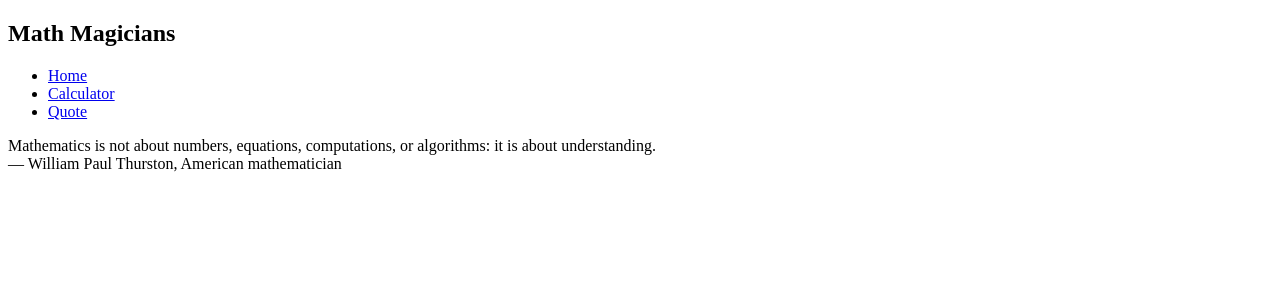
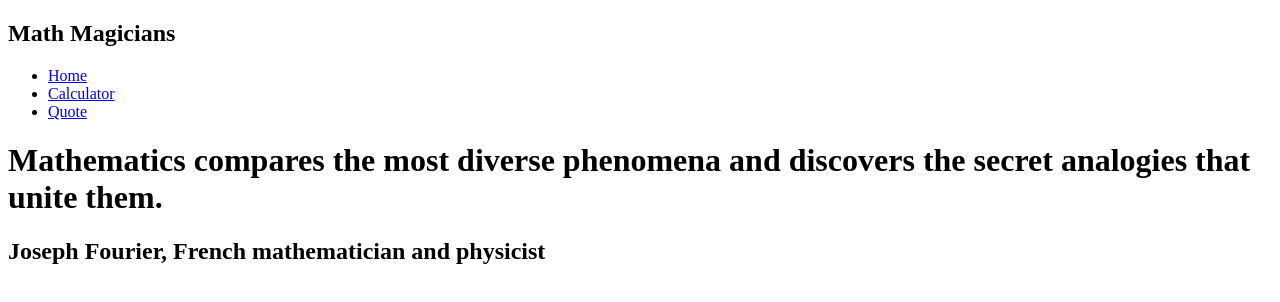
Before and after one commit to ElsonOtake/math-magicians, a React (Create React App) app: page /quote in a window 1280 px wide. Shown: the top 302 px of the page. Built offline with nearby package versions, Linux system fonts and the light colour scheme.

Commit message:
Update random quotes

```diff
--- a/src/components/Quote.js
+++ b/src/components/Quote.js
@@ -1,19 +1,62 @@
 import React from 'react';
 
-const Quote = () => (
-  <>
-    <div>
-      {`
-        Mathematics is not about numbers, equations, computations, or algorithms: it is about understanding.
-      `}
-    </div>
-    <div>
-      {`
-        — William Paul Thurston, American mathematician
-      `}
-    </div>
-  </>
+const Quote = () => {
+  const quotes = [
+    {
+      quote: 'Pure mathematics is, in its way, the poetry of logical ideas.',
+      author: 'Albert Einstein, German theoretical physicist',
+    },
+    {
+      quote: 'Mathematics is the most beautiful and most powerful creation of the human spirit.',
+      author: 'Stefan Banach, Polish mathematician',
+    },
+    {
+      quote: 'What is mathematics? It is only a systematic effort of solving puzzles posed by nature.',
+      author: 'Shakuntala Devi',
+    },
+    {
+      quote: 'Mathematics is the music of reason.',
+      author: 'James Joseph Sylvester, English mathematician',
+    },
+    {
+      quote: '"Obvious" is the most dangerous word in mathematics.',
+      author: 'Eric Temple Bell, Scottish mathematician',
+    },
+    {
+      quote: 'Mathematics compares the most diverse phenomena and discovers the secret analogies that unite them.',
+      author: 'Joseph Fourier, French mathematician and physicist',
+    },
+    {
+      quote: 'Mathematics is not about numbers, equations, computations, or algorithms: it is about understanding.',
+      author: 'William Paul Thurston, American mathematician',
+    },
+    {
+      quote: 'In mathematics the art of proposing a question must be held of higher value than solving it.',
+      author: 'Georg Cantor, German mathematician',
+    },
+    {
+      quote: 'Go down deep enough into anything and you will find mathematics.',
+      author: 'Dean Schlicter',
+    },
+    {
+      quote: 'Nature is written in mathematical language.',
+      author: 'Galileo Galilei, Italian astronomer, physicist and engineer',
+    },
+  ];
 
-);
+  const quoteNumber = Math.floor(Math.random() * 10);
+
+  return (
+    <>
+      <h1>
+        {quotes[quoteNumber].quote}
+      </h1>
+      <h2>
+        {quotes[quoteNumber].author}
+      </h2>
+    </>
+
+  );
+};
 
 export default Quote;
```
